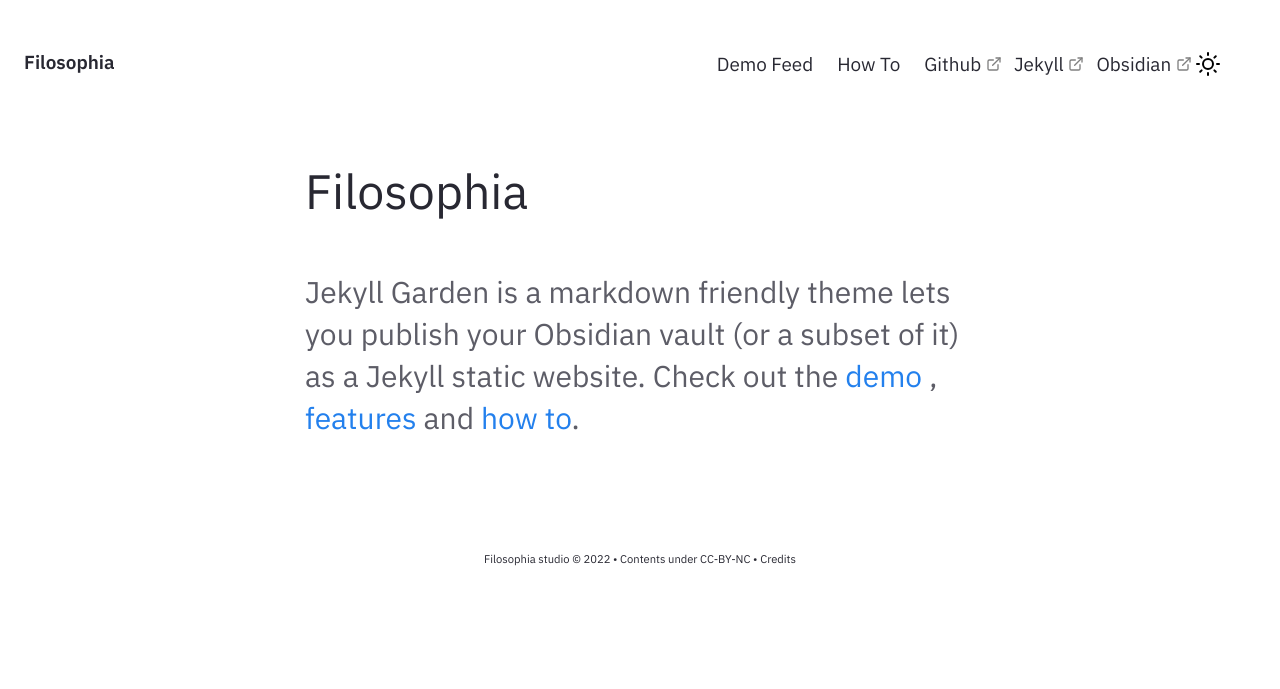
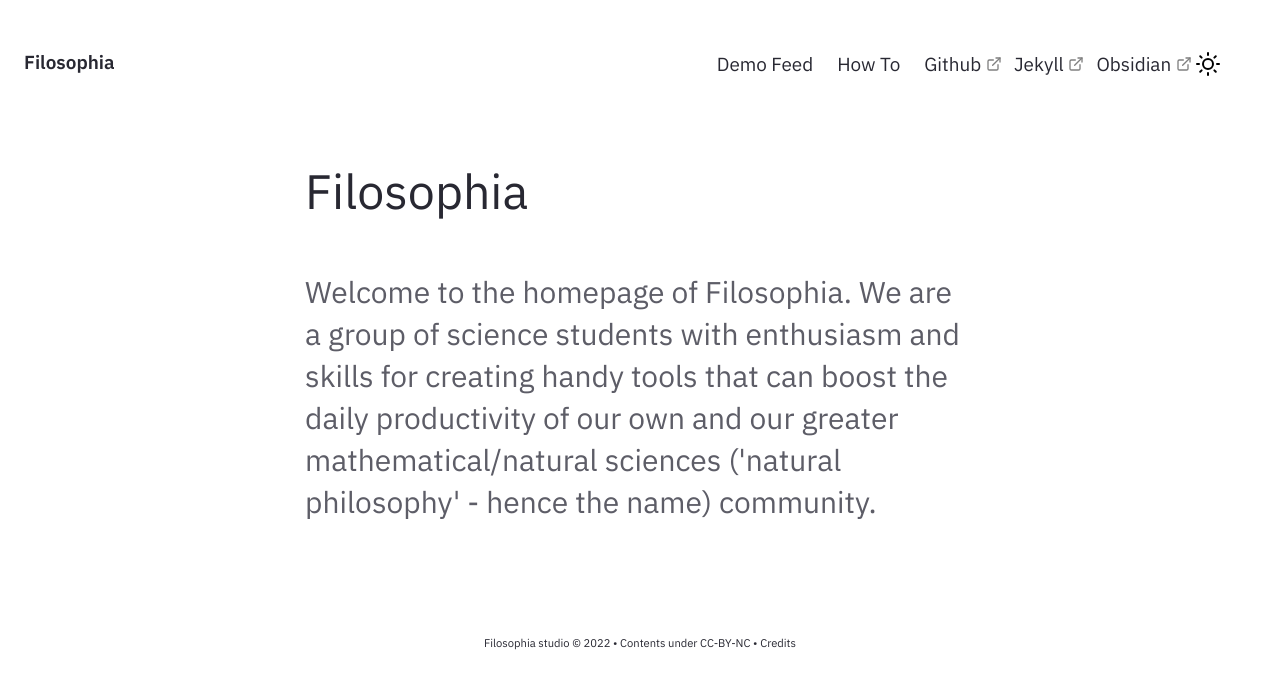
Before and after one commit to shura137/shura137.github.io, a Jekyll site: the page built from pages/index.md, in a window 1280 px wide. Shown: the top 689 px of the page. Built offline with Jekyll 4.4.1, drawn with Linux system fonts in a browser that asks for light colours.

Commit message:
update homepage

```diff
--- a/_includes/Homepage.html
+++ b/_includes/Homepage.html
@@ -1,7 +1,6 @@
 <div class="home-intro">
     <div class="jumbo">{{site.heading}} </div>
     <div class="home-sub-text"> <h3>
-        Jekyll Garden is a markdown friendly theme lets you publish your Obsidian vault (or a subset of it) as a Jekyll static website.
-        Check out the <a href="{{'/notes' | relative_url}}"> demo </a>, <a href="{{'/post/features' | relative_url}}"> features </a> and <a href="{{'/post/how-to' | relative_url}}"> how to</a>.
+        Welcome to the homepage of Filosophia. We are a group of science students with enthusiasm and skills for creating handy tools that can boost the daily productivity of our own and our greater mathematical/natural sciences ('natural philosophy' - hence the name) community.
         </h3>
 </div> </div>
```
